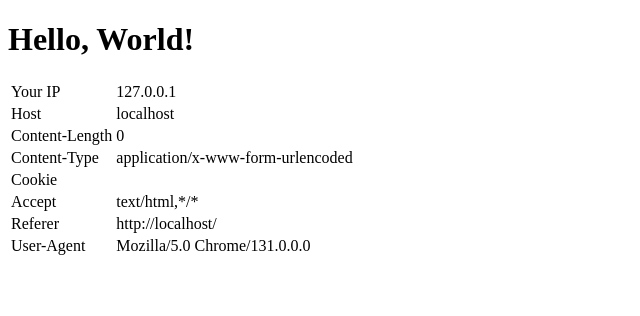
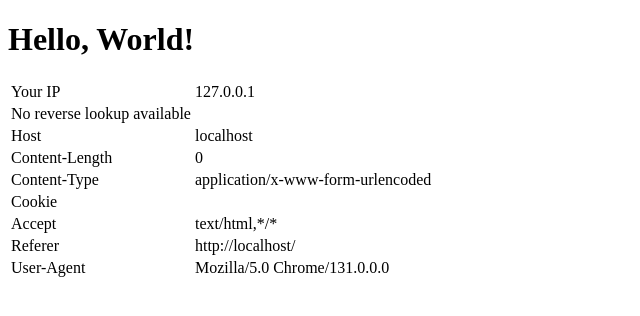
Before and after one commit to fager/whoami, a Flask app: page /info in a window 1280 px wide. Shown: the top 316 px of the page, without its empty margins (0-640 px from the left). Run offline with Flask 2, Linux system fonts and the light colour scheme.

Commit message:
add reverse lookup

```diff
--- a/app.py
+++ b/app.py
@@ -7,14 +7,21 @@
 from flask import Flask
 from flask import render_template
 from flask import request
+from dns import resolver        # DNS query of client IP
+from dns import reversename     # Reverse lookup if client IP
 
 
 app = Flask(__name__)
 app.config['DEBUG'] = True
 
-@app.route("/")
+@app.route("/", methods=['GET'])
 def main():
-    return '/'
+    ip=request.remote_addr
+    return render_template('info.html',
+        ip=ip,
+        reverse=get_client_reverse_lookup(ip),
+        parent_dict=parse_http_headers(request)
+    )
 
 @app.route('/hello/')
 #@app.route('/hello/<name>')
@@ -29,11 +36,11 @@ def show_user_profile(username):
 
 @app.route('/info', methods=['GET'])
 def client_info():
-    return render_template('info.html', ip=request.remote_addr, parent_dict=parse_http_request(request))
+    return render_template('info.html', ip=request.remote_addr, parent_dict=parse_http_headers(request))
 
 
 
-def parse_http_request(req):
+def parse_http_headers(req):
 
     headers = {}
 
@@ -41,6 +48,10 @@ def parse_http_request(req):
         headers[header[0]] = header[1]
     return headers
 
+def get_client_reverse_lookup(ip):
+    addr = reversename.from_address(ip)
+    return resolver.query(addr, "PTR")[0]
+
 
 if __name__ == "__main__":
     app.run()
--- a/templates/info.html
+++ b/templates/info.html
@@ -16,6 +16,14 @@
         <td>No IP </td>
     {% endif %}
   </tr>
+  <tr>
+    {% if reverse %}
+    <td>Reverse lookup</td>
+    <td> {{ reverse }} </td>
+    {% else %}
+        <td>No reverse lookup available </td>
+    {% endif %}
+  </tr>
   {% for key, value in parent_dict.items() %}
     <tr>
       <td>{{key}}</td²>
```
